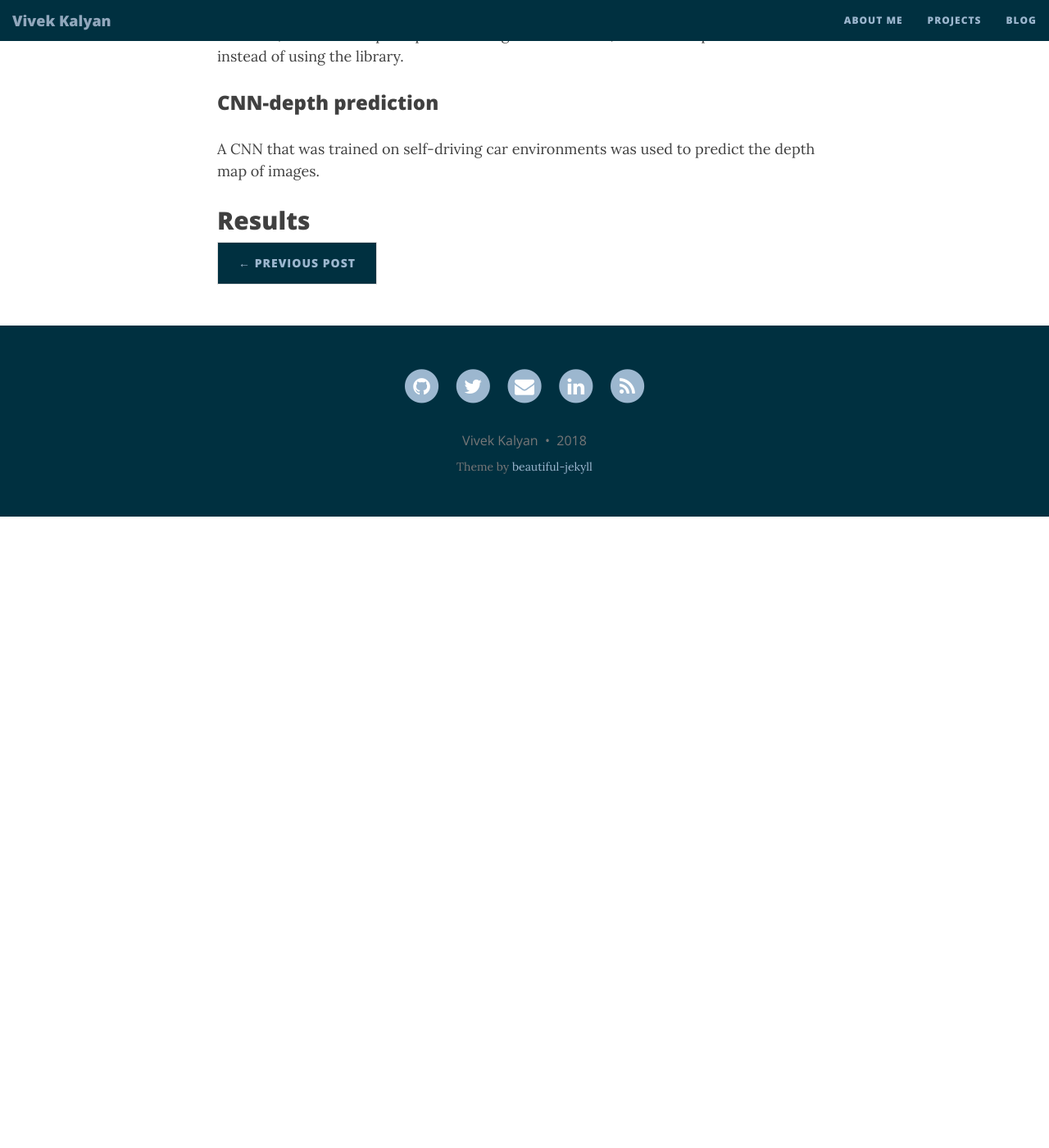
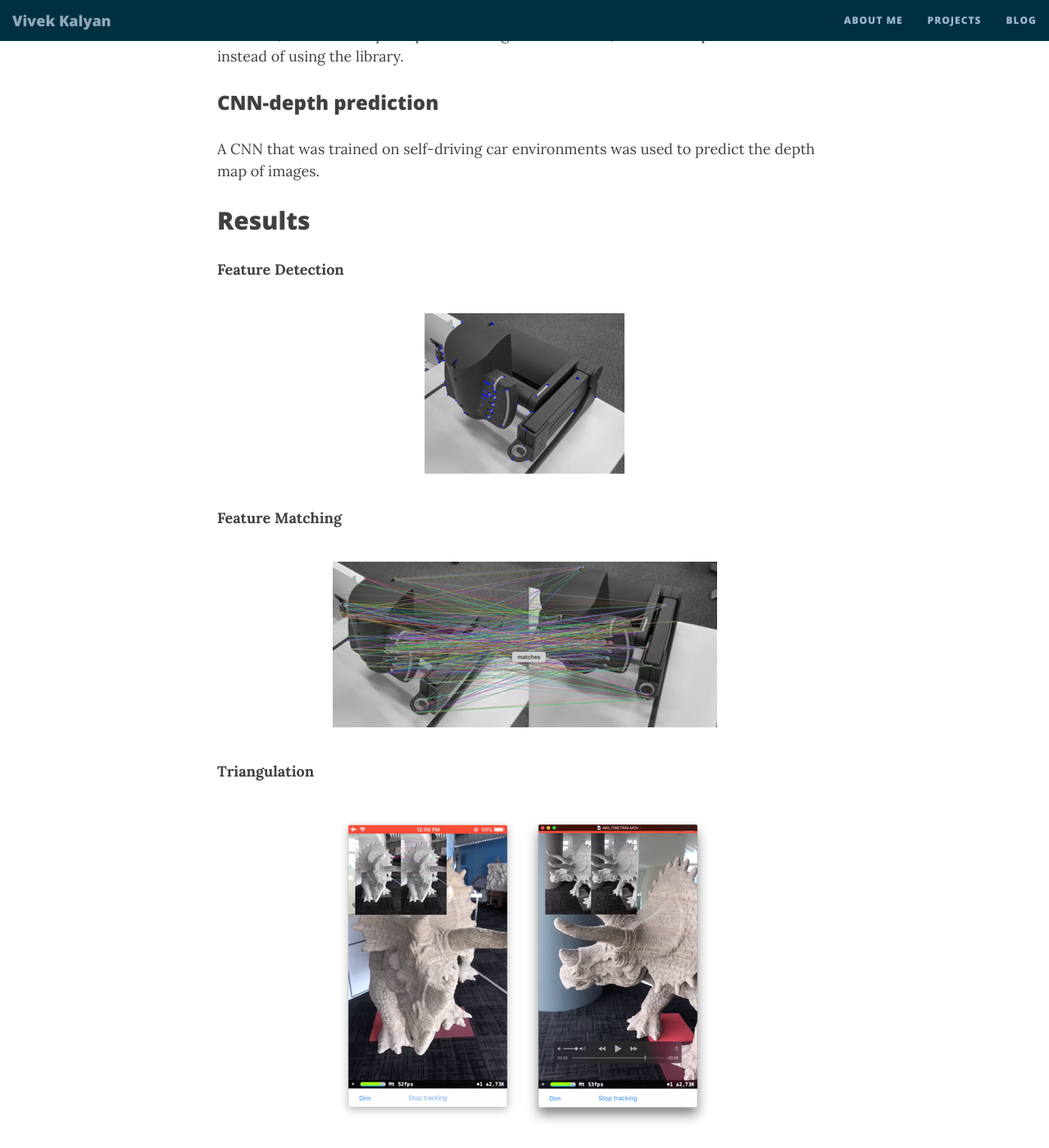
Before and after one commit to bowsplinter/bowsplinter.github.io, a Jekyll site: the page built from _posts/2018-04-27-monocular-dense-reconstruction.md, in a window 1280 px wide and 1400 px high, scrolled down 1647 px. Shown: the whole window at 82% size. Built offline with Jekyll 4.4.1, drawn with Linux system fonts in a browser that asks for light colours; nearby versions of some CDN libraries; before the commit the page ends 2277 px from its top, so only the background shows below that; some of the changed text lies outside the part shown.

Commit message:
Add images for monocular reconstruction post

```diff
--- a/_posts/2018-04-27-monocular-dense-reconstruction.md
+++ b/_posts/2018-04-27-monocular-dense-reconstruction.md
@@ -31,3 +31,23 @@ The third and final component is the C++ component. This is where the majority o
 A CNN that was trained on self-driving car environments was used to predict the depth map of images.
 
 ## Results
+
+**Feature Detection**
+
+<img class="center-block" style="padding: 10px 30px;" src="/img/gnv-feature-detection.png">
+
+**Feature Matching**
+
+<img class="center-block" style="padding: 10px 30px;" src="/img/gnv-feature-matching.png">
+
+**Triangulation**
+
+<img class="center-block" style="padding: 10px 30px;" src="/img/gnv-match-triangulation.png">
+
+**Point Cloud**
+
+<img class="center-block" style="padding: 10px 30px;" src="/img/gnv-point-cloud.png">
+
+**CNN Depth Prediction**
+
+<img class="center-block" style="padding: 10px 30px;" src="/img/gnv-cnn-slam.png">
```
Also changed, not shown: img/gnv-cnn-slam.png (added), img/gnv-feature-detection.png (added), img/gnv-feature-matching.png (added), img/gnv-match-triangulation.png (added), img/gnv-point-cloud.png (added).
